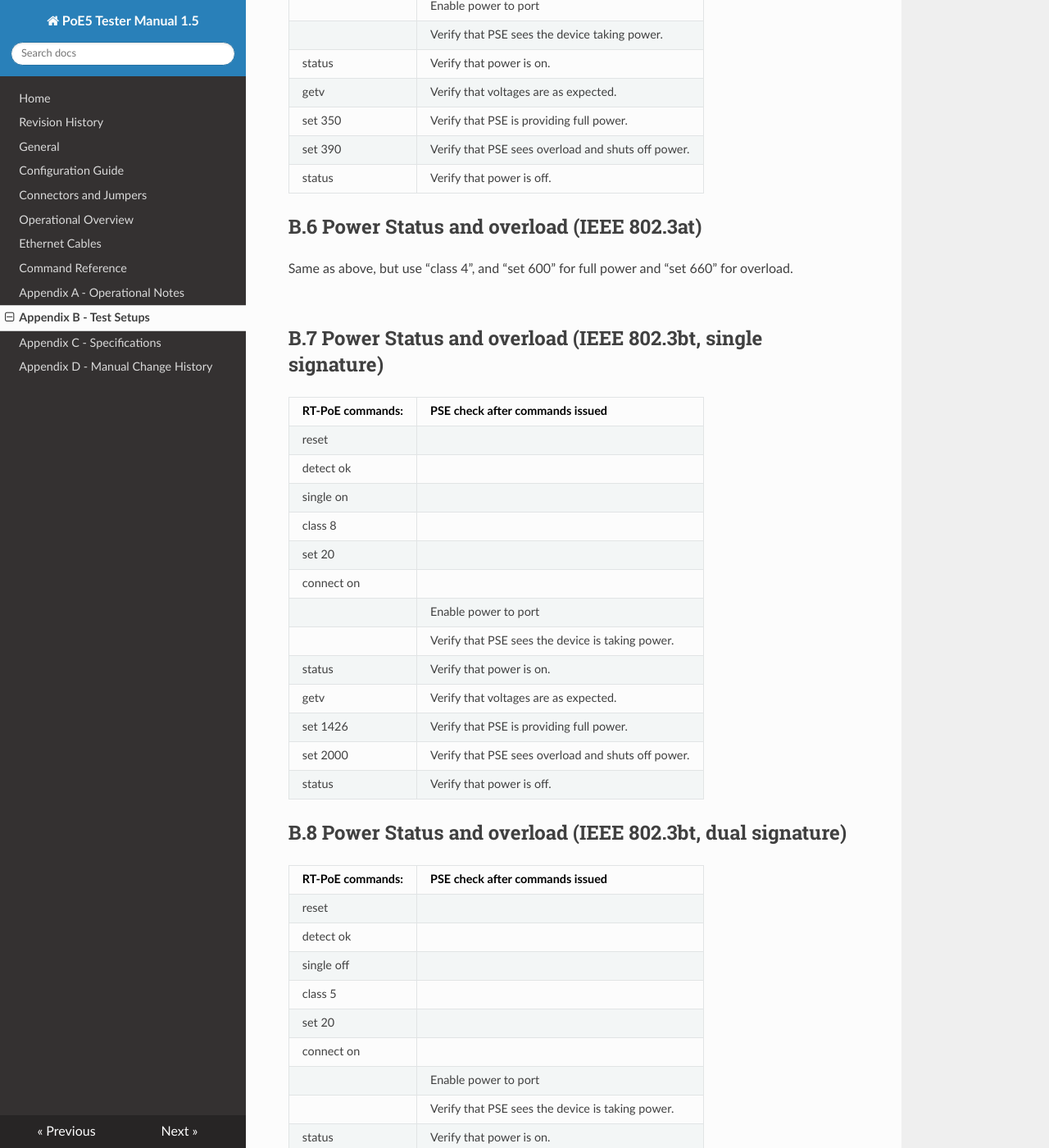
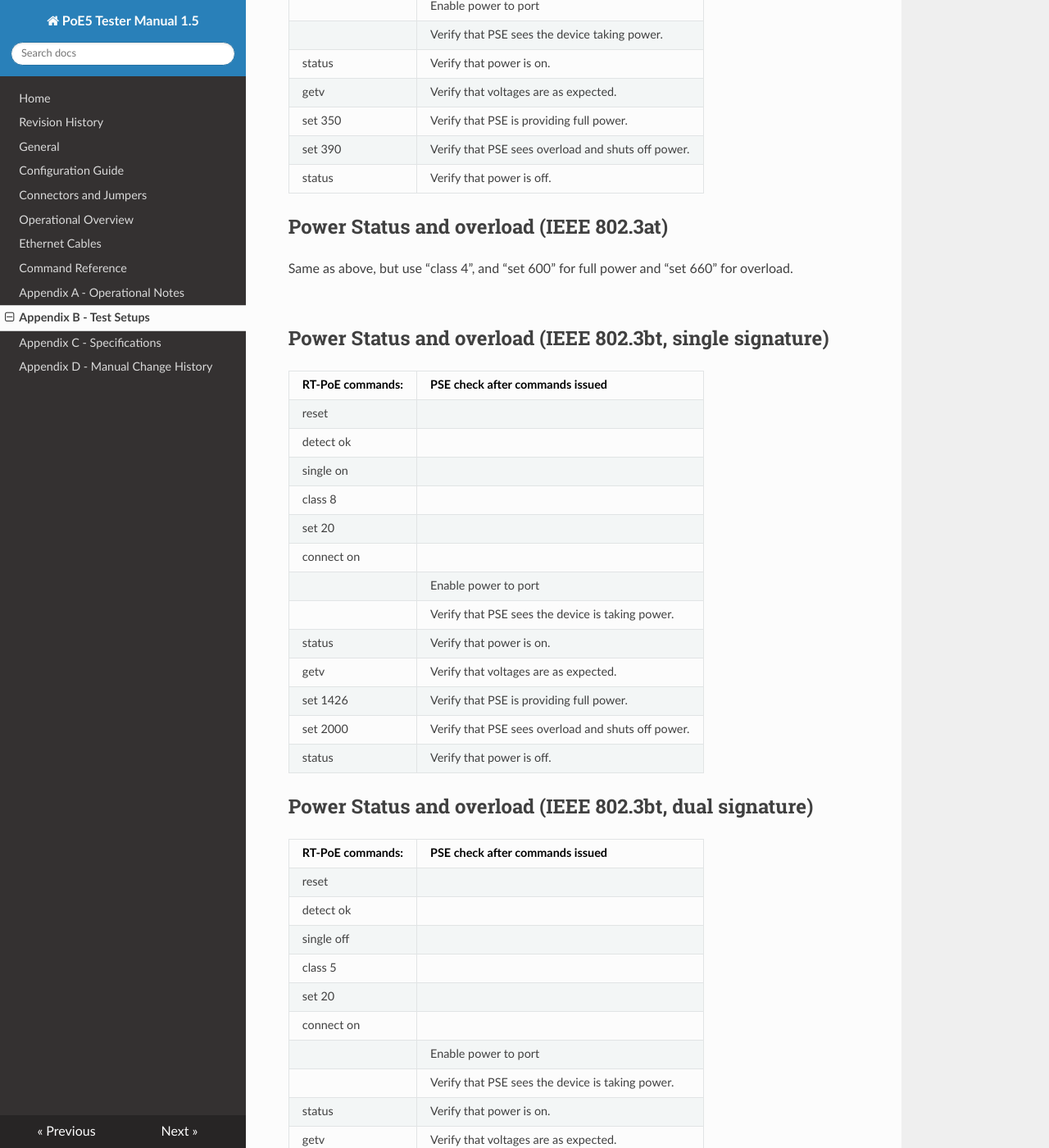
Before and after one commit to Zithur/Reach-PoE5-Tester-Manual-1.5-Alternate-Sidebar, an MkDocs documentation site: the page built from docs/Appendix B.md, in a window 1280 px wide and 1400 px high, scrolled down 3222 px. Shown: the whole window at 82% size. Built offline with MkDocs 1.6.1, drawn with Linux system fonts in a browser that asks for light colours; nearby versions of some CDN libraries; some of the changed text lies outside the part shown.

Commit message:
Add files via upload

```diff
--- a/docs/Appendix B.md
+++ b/docs/Appendix B.md
@@ -106,13 +106,13 @@ B.2 Signature Detect
 | set 390                               | Verify that PSE sees overload and shuts off power.                |
 | status                                | Verify that power is off.                                         |
 
-B.6 Power Status and overload (IEEE 802.3at)
+Power Status and overload (IEEE 802.3at)
 --------------------------------------------
 
 Same as above, but use “class 4”, and “set 600” for full power and “set 660” for
 overload.
 
-<br>B.7 Power Status and overload (IEEE 802.3bt, single signature)
+<br>Power Status and overload (IEEE 802.3bt, single signature)
 -------------------------------------------------------------------
 
 | **RT-PoE commands:**                           | **PSE check after commands issued**                                  |
@@ -131,7 +131,7 @@ overload.
 | set 2000                                       | Verify that PSE sees overload and shuts off power.                   |
 | status                                         | Verify that power is off.                                            |
 
-B.8 Power Status and overload (IEEE 802.3bt, dual signature)
+Power Status and overload (IEEE 802.3bt, dual signature)
 -------------------------------------------------------------
 
 | **RT-PoE commands:**                            | **PSE check after commands issued**                                  |
```
Also changed, not shown: other parts of docs/Appendix B.md (+5 -5 lines), docs/Appendix A.md (+2 -2 lines), docs/Appendix C.md (+1 -1 lines).
